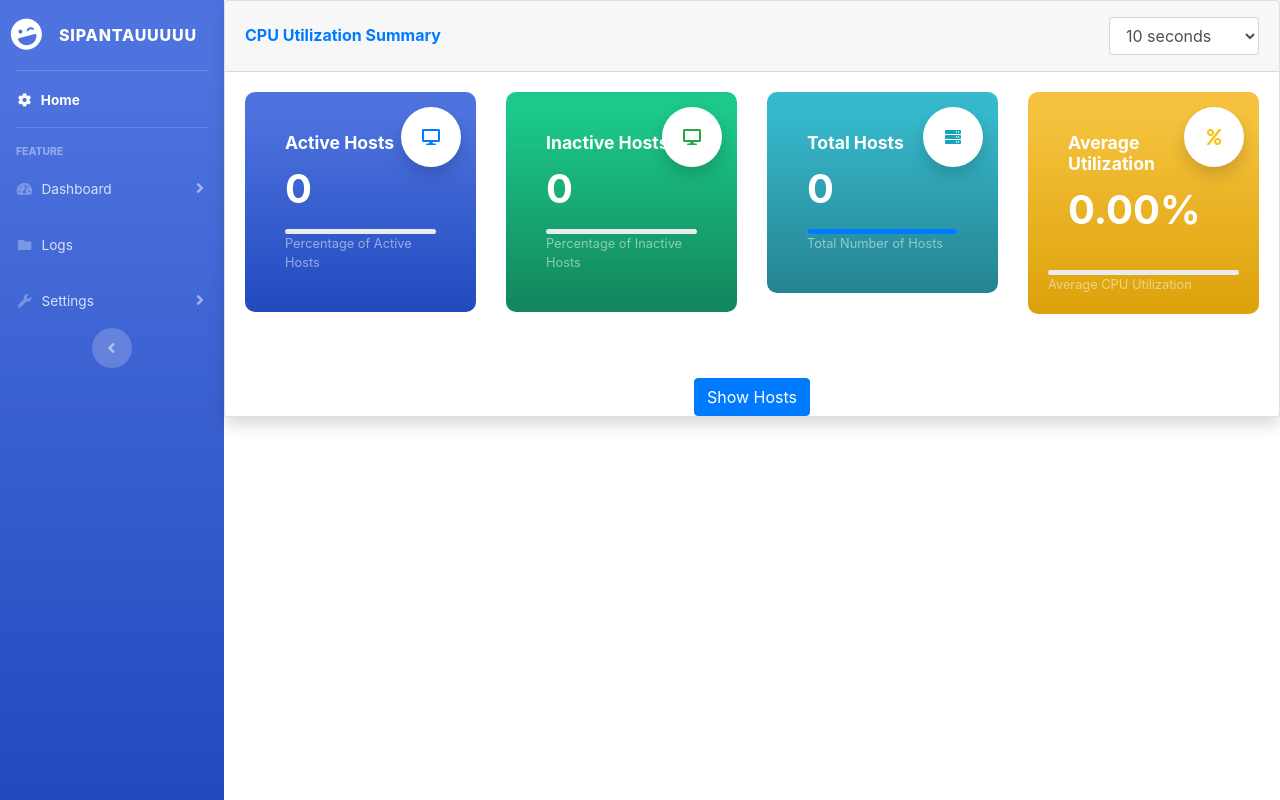
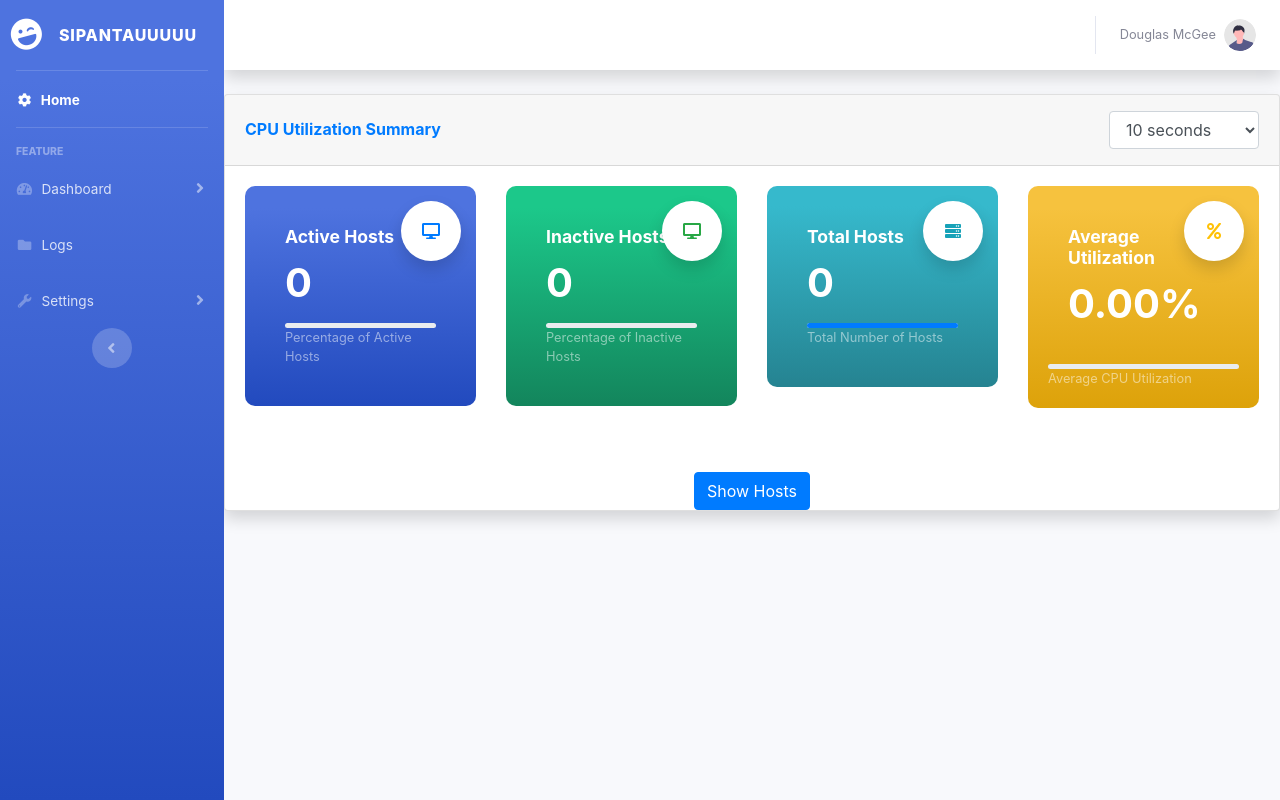
Before and after one commit to rifqifirnawan26/project_web_intern_nti, a Django app: page / in a window 1280 px wide. Run offline with Django 4.2, Linux system fonts and the light colour scheme; data that the repository does not hold is empty; some libraries are stand-ins or nearby versions.

Commit message:
Updated script dashboard.html

```diff
--- a/templates/dashboard.html
+++ b/templates/dashboard.html
@@ -2,6 +2,74 @@
 {% load static %}
 
 {% block content %}
+<!-- Content Wrapper -->
+
+<div id="content-wrapper" class="d-flex flex-column">
+
+    <!-- Main Content -->
+    <div id="content">
+
+<!-- Topbar -->
+<nav class="navbar navbar-expand navbar-light bg-white topbar mb-4 static-top shadow">
+
+    <!-- Sidebar Toggle (Topbar) -->
+    <button id="sidebarToggleTop" class="btn btn-link d-md-none rounded-circle mr-3">
+        <i class="fa fa-bars"></i>
+    </button>
+
+    <!-- Topbar Search -->
+    <!-- <form
+        class="d-none d-sm-inline-block form-inline mr-auto ml-md-3 my-2 my-md-0 mw-100 navbar-search">
+        <div class="input-group">
+            <input type="text" class="form-control bg-light border-0 small" placeholder="Search for..."
+                aria-label="Search" aria-describedby="basic-addon2">
+            <div class="input-group-append">
+                <button class="btn btn-primary" type="button">
+                    <i class="fas fa-search fa-sm"></i>
+                </button>
+            </div>
+        </div>
+    </form> -->
+
+    <!-- Topbar Navbar -->
+    <ul class="navbar-nav ml-auto">
+        <div class="topbar-divider d-none d-sm-block"></div>
+
+        <!-- Nav Item - User Information -->
+        <li class="nav-item dropdown no-arrow">
+            <a class="nav-link dropdown-toggle" href="#" id="userDropdown" role="button"
+                data-toggle="dropdown" aria-haspopup="true" aria-expanded="false">
+                <span class="mr-2 d-none d-lg-inline text-gray-600 small">Douglas McGee</span>
+                <img class="img-profile rounded-circle"
+                    src="img/undraw_profile.svg">
+            </a>
+            <!-- Dropdown - User Information -->
+            <div class="dropdown-menu dropdown-menu-right shadow animated--grow-in"
+                aria-labelledby="userDropdown">
+                <a class="dropdown-item" href="#">
+                    <i class="fas fa-user fa-sm fa-fw mr-2 text-gray-400"></i>
+                    Profile
+                </a>
+                <a class="dropdown-item" href="#">
+                    <i class="fas fa-cogs fa-sm fa-fw mr-2 text-gray-400"></i>
+                    Settings
+                </a>
+                <a class="dropdown-item" href="#">
+                    <i class="fas fa-list fa-sm fa-fw mr-2 text-gray-400"></i>
+                    Activity Log
+                </a>
+                <div class="dropdown-divider"></div>
+                <a class="dropdown-item" href="#" data-toggle="modal" data-target="#logoutModal">
+                    <i class="fas fa-sign-out-alt fa-sm fa-fw mr-2 text-gray-400"></i>
+                    Logout
+                </a>
+            </div>
+        </li>
+
+    </ul>
+
+</nav>
+
 <link href="https://stackpath.bootstrapcdn.com/bootstrap/4.5.2/css/bootstrap.min.css" rel="stylesheet">
 
 <style>
```
